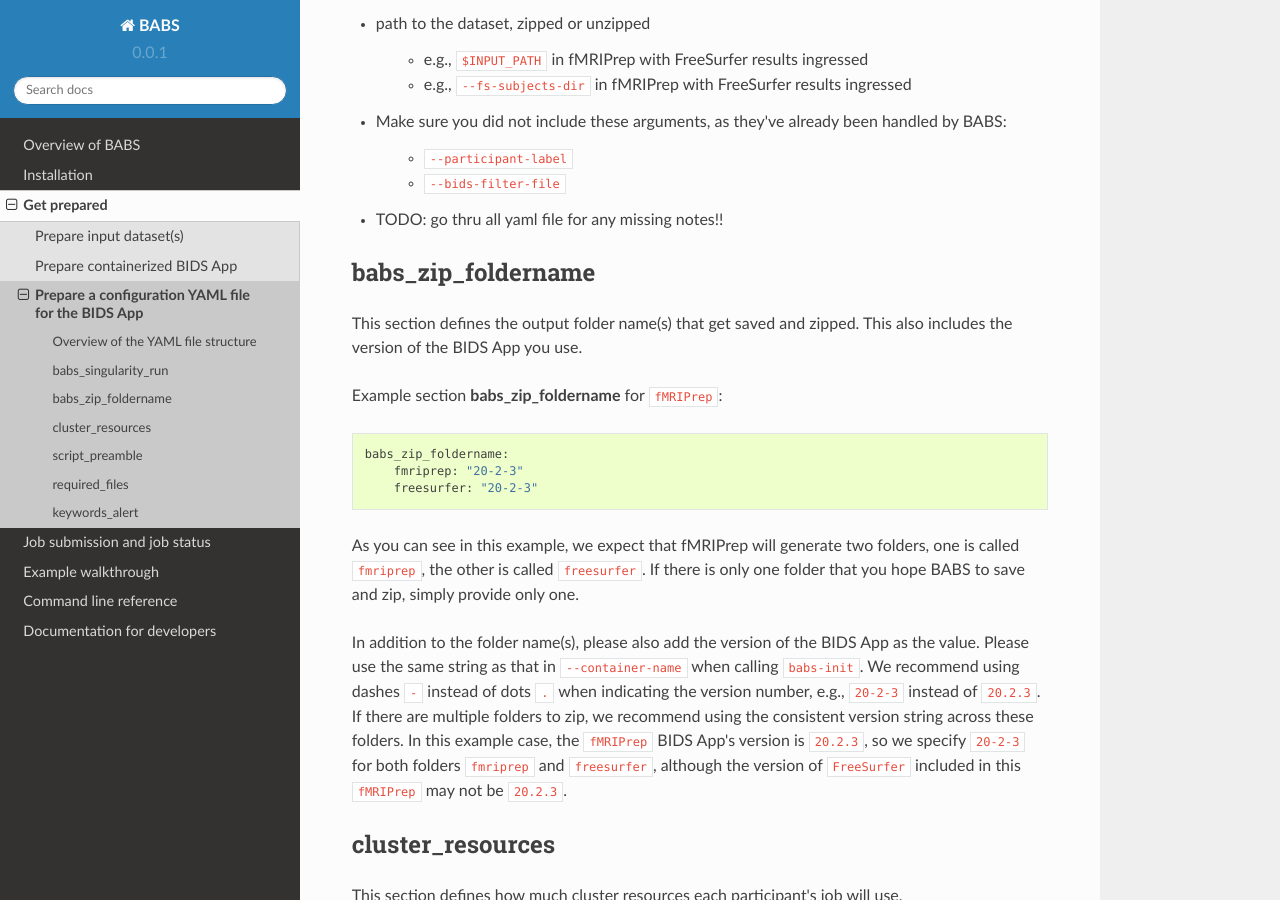
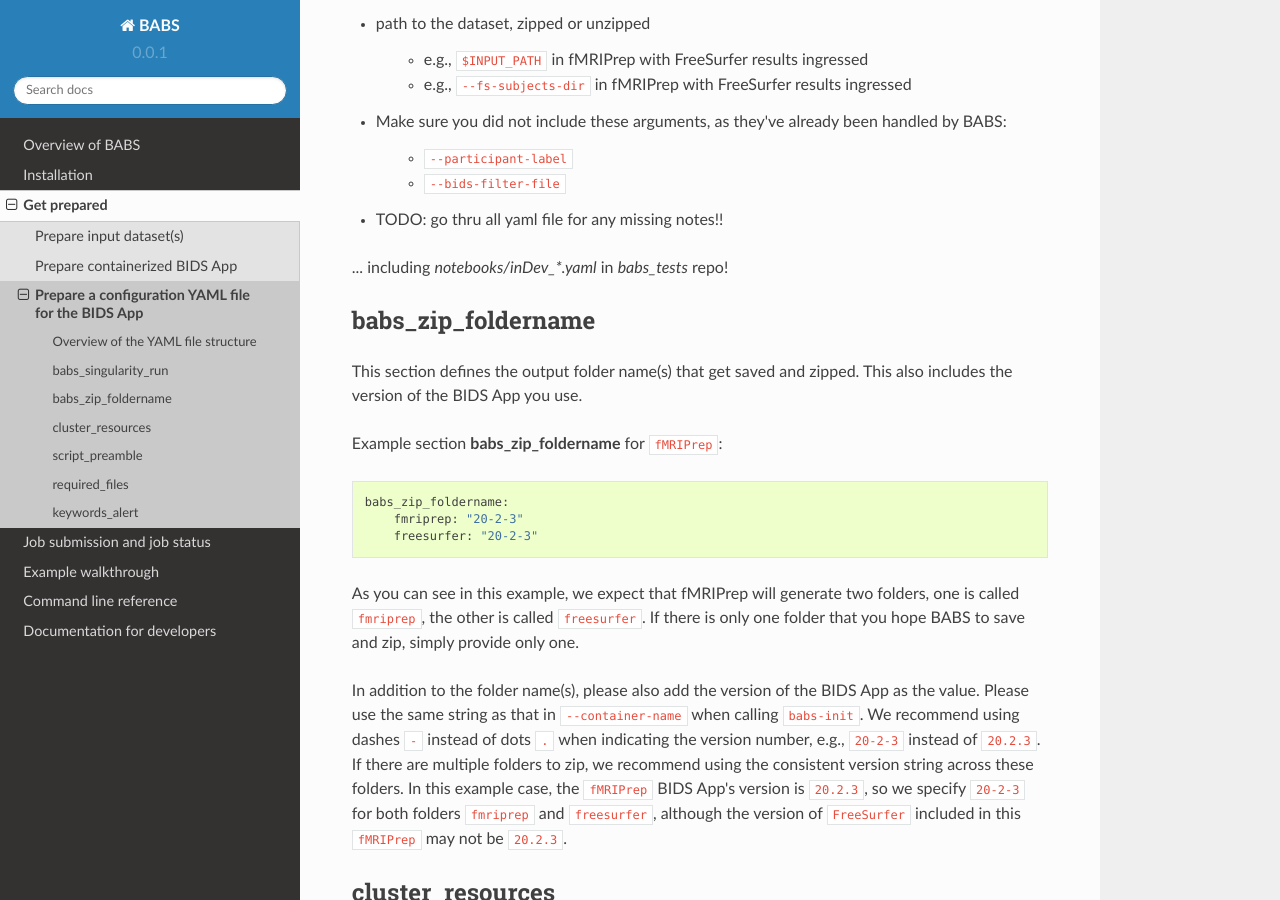
Before and after one commit to PennLINC/babs, a Sphinx documentation site: the page built from docs/source/preparation_config_yaml_file.rst, in a window 1280 px wide and 900 px high, scrolled down 2939 px. Built offline with Sphinx 7.4.7 and the Read the Docs theme 2.0.0, drawn with Linux system fonts in a browser that asks for light colours.

```diff
--- a/docs/source/preparation_config_yaml_file.rst
+++ b/docs/source/preparation_config_yaml_file.rst
@@ -97,6 +97,8 @@
     * ``--participant-label``
     * ``--bids-filter-file``
 * TODO: go thru all yaml file for any missing notes!!
+
+... including `notebooks/inDev_*.yaml` in `babs_tests` repo!
 
 
 babs_zip_foldername
```
Also changed, not shown: 2 other files.
